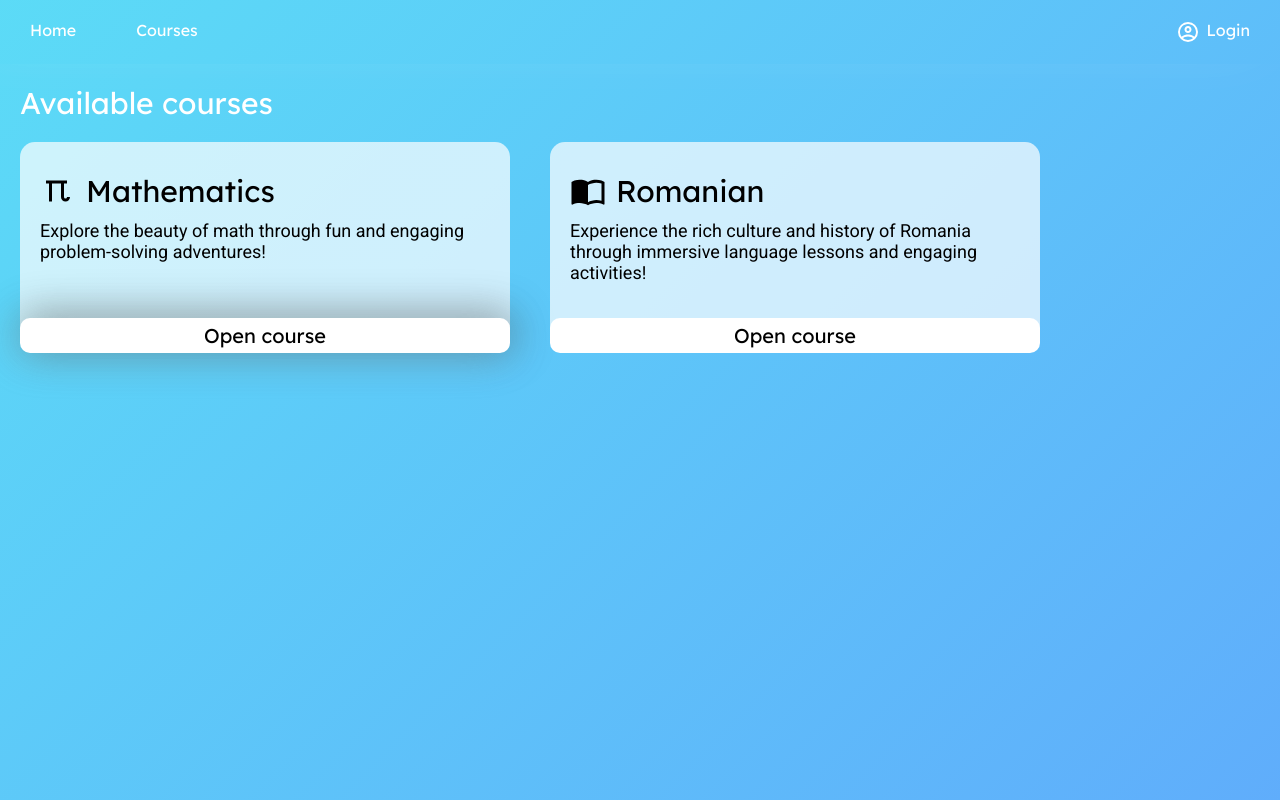
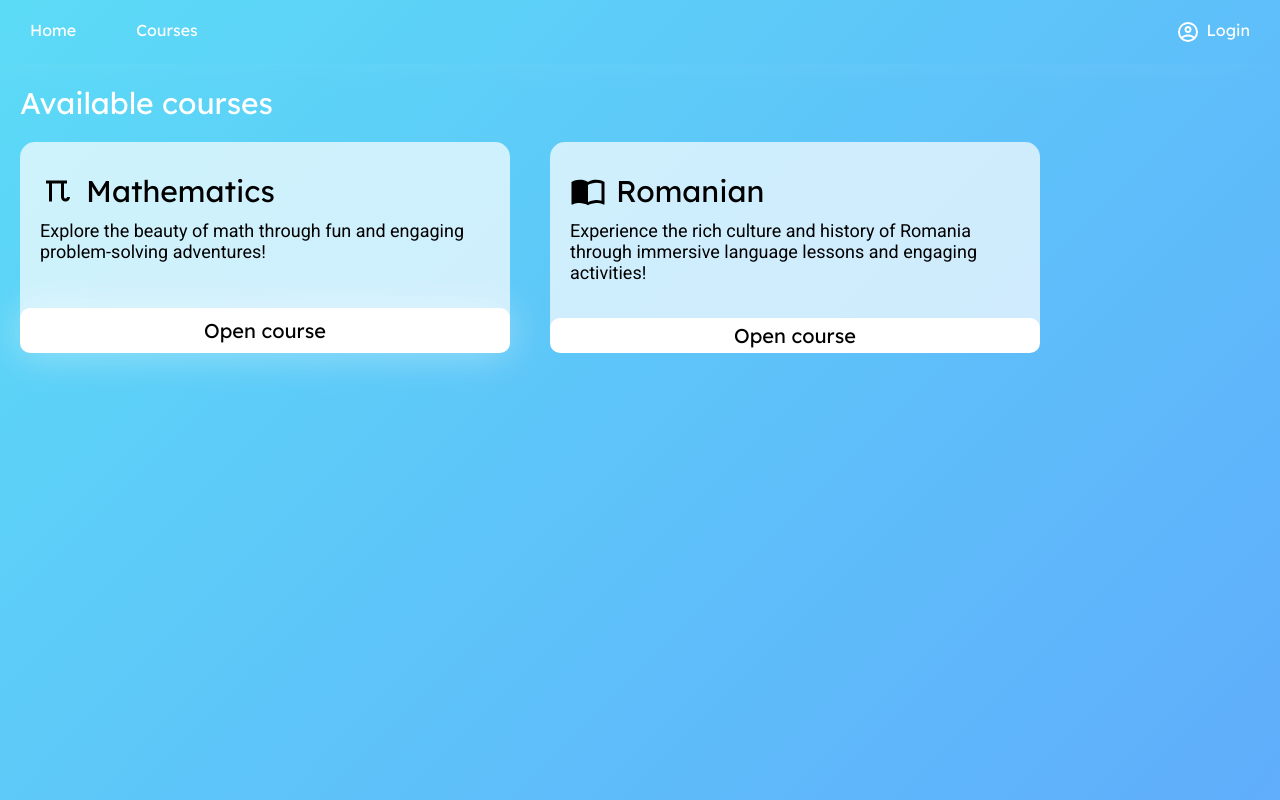
Before and after one commit to mindtrails/frontend, a React (Create React App) app: page /courses in a window 1280 px wide. In both pictures the pointer is over the button 265 px from the left and 335 px from the top of the page. Built offline with nearby package versions, Linux system fonts and the light colour scheme.

Commit message:
human salvation

```diff
--- a/src/app/common/components/coursecard/CourseCard.css
+++ b/src/app/common/components/coursecard/CourseCard.css
@@ -59,8 +59,12 @@
 
 }
 .courseCardButton:hover {
-    box-shadow:  -3px 3px 42px #d5d5d546,
-             3px -3px 42px #00000067;
+    box-shadow:  -3px 3px 42px #ffffff46,
+             3px -3px 42px #ffffff2f;
+
+    /* bottom: 5px; */
+    padding: 10px;
+
 
     transition-duration: 0.4s;
 
```
